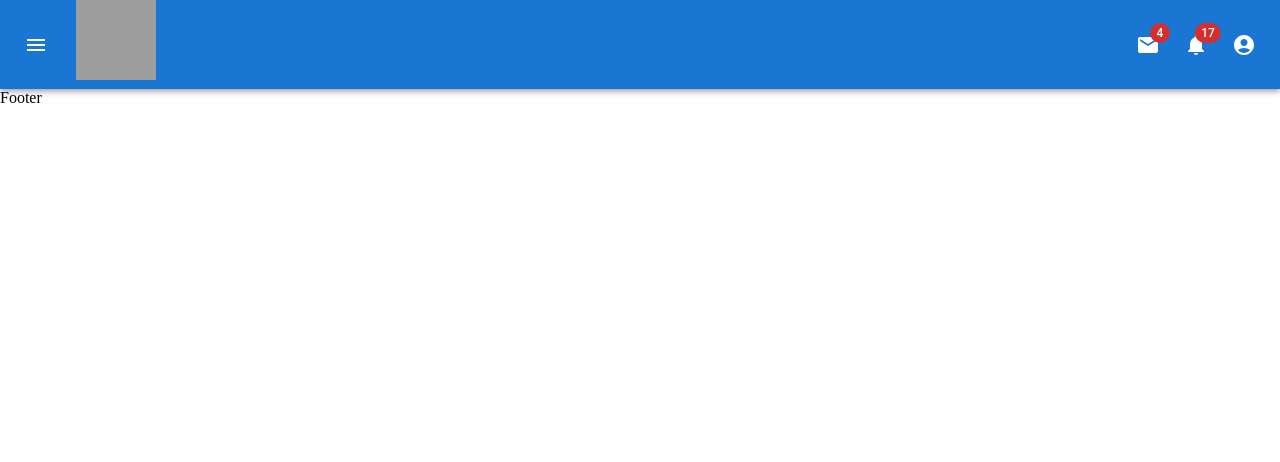
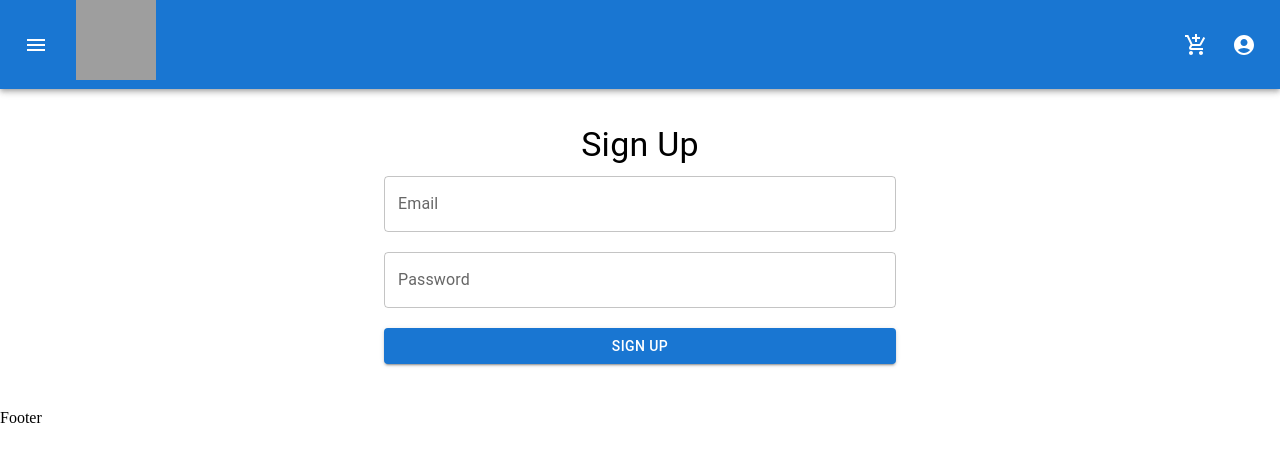
Before and after one commit to pakalosdaniil/project, a React (Create React App) app: page /signup in a window 1280 px wide. Before the commit this address had no page. Shown: the top 462 px of the page. Built offline with nearby package versions, Linux system fonts and the light colour scheme; no server answers; grey boxes are pictures that could not be loaded.

Commit message:
LogIn form

```diff
--- a/package.json
+++ b/package.json
@@ -11,6 +11,7 @@
     "@testing-library/react": "^13.3.0",
     "@testing-library/user-event": "^13.5.0",
     "axios": "^0.27.2",
+    "firebase": "^9.6.0",
     "react": "^18.1.0",
     "react-dom": "^18.1.0",
     "react-router-dom": "^6.3.0",
--- a/src/Components/AddProductForm/AddProductForm.jsx
+++ b/src/Components/AddProductForm/AddProductForm.jsx
@@ -26,6 +26,7 @@ const AddProductFrom = () => {
     createProduct(newProduct);
     navigate("/products");
   }
+
   return (
     <Container maxWidth="sm">
       <Box
--- /dev/null
+++ b/src/Components/Cart/Cart.jsx
@@ -0,0 +1,7 @@
+import React from "react";
+
+const Cart = () => {
+  return <div>cart</div>;
+};
+
+export default Cart;
--- a/src/Components/Header/Header.jsx
+++ b/src/Components/Header/Header.jsx
@@ -13,8 +13,12 @@ import AccountCircle from "@mui/icons-material/AccountCircle";
 import MailIcon from "@mui/icons-material/Mail";
 import NotificationsIcon from "@mui/icons-material/Notifications";
 import MoreIcon from "@mui/icons-material/MoreVert";
+import { authContext } from "../../contexts/authContext";
+import { Link } from "@mui/material";
+import AddShoppingCartIcon from "@mui/icons-material/AddShoppingCart";
 
 export default function PrimarySearchAppBar() {
+  const { currentUser, logOut } = React.useContext(authContext);
   const [anchorEl, setAnchorEl] = React.useState(null);
   const [mobileMoreAnchorEl, setMobileMoreAnchorEl] = React.useState(null);
 
@@ -54,8 +58,28 @@ export default function PrimarySearchAppBar() {
       }}
       open={isMenuOpen}
       onClose={handleMenuClose}>
-      <MenuItem onClick={handleMenuClose}>Profile</MenuItem>
-      <MenuItem onClick={handleMenuClose}>My account</MenuItem>
+      {currentUser ? (
+        <MenuItem onClick={handleMenuClose}>{currentUser.email}</MenuItem>
+      ) : null}
+
+      {currentUser ? (
+        <MenuItem
+          onClick={() => {
+            handleMenuClose();
+            logOut();
+          }}>
+          Logout
+        </MenuItem>
+      ) : (
+        <Link href="/login">
+          <MenuItem
+            onClick={() => {
+              handleMenuClose();
+            }}>
+            Log In
+          </MenuItem>
+        </Link>
+      )}
     </Menu>
   );
 
@@ -136,18 +160,10 @@ export default function PrimarySearchAppBar() {
           <Box sx={{ display: { xs: "none", md: "flex" } }}>
             <IconButton
               size="large"
-              aria-label="show 4 new mails"
-              color="inherit">
-              <Badge badgeContent={4} color="error">
-                <MailIcon />
-              </Badge>
-            </IconButton>
-            <IconButton
-              size="large"
               aria-label="show 17 new notifications"
               color="inherit">
-              <Badge badgeContent={17} color="error">
-                <NotificationsIcon />
+              <Badge badgeContent={0} color="error">
+                <AddShoppingCartIcon />
               </Badge>
             </IconButton>
             <IconButton
--- a/src/Components/LoginForm/LoginForm.jsx
+++ b/src/Components/LoginForm/LoginForm.jsx
@@ -1,42 +1,57 @@
-import { Box, Button, TextField, Typography } from '@mui/material';
-import React, { useState } from 'react';
+import { Alert, Box, Button, TextField, Typography } from "@mui/material";
+import React, { useContext, useState } from "react";
+import { useNavigate } from "react-router-dom";
+import { authContext } from "../../contexts/authContext";
 
 const LoginForm = () => {
-    const [email, setEmail] = useState('')
-    const [password, setPassword] = useState('')
-    function handleValues () {
-        let user = {
-            email,
-            password
+  const { logIn, error } = useContext(authContext);
+  const navigate = useNavigate();
+  const [email, setEmail] = useState("");
+  const [password, setPassword] = useState("");
+  function handleValues() {
+    if (!email || !password) {
+      alert("Please fill all the fields");
+      return;
     }
-        console.log(user);
+    logIn(email, password, navigate);
   }
 
   return (
-        <Box display={"flex"} flexDirection={'column'} alignItems={"center"} justifyContent="center" height={"40vh"}>
-
+    <Box
+      display={"flex"}
+      flexDirection={"column"}
+      alignItems={"center"}
+      justifyContent="center"
+      height={"40vh"}>
       <Typography variant="h4" component="h2">
-           Login </Typography>
+        Login{" "}
+      </Typography>
+      {error ? <Alert severity="error">{error}</Alert> : null}
 
       <TextField
         value={email}
-           onChange={(e)=> setEmail(e.target.value)}
-           style={{width: '40%', margin:"10px"}}
+        onChange={e => setEmail(e.target.value)}
+        style={{ width: "40%", margin: "10px" }}
         id="outlined-basic"
         label="Email"
-           variant="outlined" />
+        variant="outlined"
+      />
 
       <TextField
         value={password}
-           onChange={(e)=> setPassword(e.target.value)}
-           style={{width: '40%', margin:"10px"}}
+        onChange={e => setPassword(e.target.value)}
+        style={{ width: "40%", margin: "10px" }}
         id="outlined-basic"
         label="Password"
-           variant="outlined" />
+        variant="outlined"
+      />
 
-           <Button onClick={handleValues}
-           style={{width: '40%', margin:"10px"}}
-           variant="contained">Log In</Button>
+      <Button
+        onClick={handleValues}
+        style={{ width: "40%", margin: "10px" }}
+        variant="contained">
+        Log In
+      </Button>
     </Box>
   );
 };
--- a/src/Components/SignInFrom/SignInForm.jsx
+++ b/src/Components/SignInFrom/SignInForm.jsx
@@ -1,44 +1,60 @@
-import { Box, Button, TextField, Typography } from '@mui/material';
-import React, { useState } from 'react';
+import { Alert, Box, Button, TextField, Typography } from "@mui/material";
+import React, { useContext, useState } from "react";
+import { useNavigate } from "react-router-dom";
+import { authContext } from "../../contexts/authContext";
 
-const SignInForm = () => {
-    const [email, setEmail] = useState('')
-    const [password, setPassword] = useState('')
-    function handleValues () {
-        let user = {
-            email,
-            password
+const SignUpForm = () => {
+  const { signUp, error } = useContext(authContext);
+  const navigate = useNavigate();
+  const [email, setEmail] = useState("");
+  const [password, setPassword] = useState("");
+  function handleValues() {
+    signUp(email, password);
+    {
+      if (!email || !password) {
+        alert("Please fill all the fields");
+        return;
       }
-        console.log(user);
     }
-
+    signUp(email, password, navigate("/products"));
+  }
   return (
-        <Box display={"flex"} flexDirection={'column'} alignItems={"center"} justifyContent="center" height={"40vh"}>
-
+    <Box
+      display={"flex"}
+      flexDirection={"column"}
+      alignItems={"center"}
+      justifyContent="center"
+      height={"40vh"}>
       <Typography variant="h4" component="h2">
-           Sign In </Typography>
-
+        Sign Up
+      </Typography>
+      {error ? <Alert severity="error">{error}</Alert> : null}
       <TextField
         value={email}
-           onChange={(e)=> setEmail(e.target.value)}
-           style={{width: '40%', margin:"10px"}}
+        onChange={e => setEmail(e.target.value)}
+        style={{ width: "40%", margin: "10px" }}
         id="outlined-basic"
         label="Email"
-           variant="outlined" />
+        variant="outlined"
+      />
 
       <TextField
         value={password}
-           onChange={(e)=> setPassword(e.target.value)}
-           style={{width: '40%', margin:"10px"}}
+        onChange={e => setPassword(e.target.value)}
+        style={{ width: "40%", margin: "10px" }}
         id="outlined-basic"
         label="Password"
-           variant="outlined" />
+        variant="outlined"
+      />
 
-           <Button onClick={handleValues}
-           style={{width: '40%', margin:"10px"}}
-           variant="contained">Sign In</Button>
+      <Button
+        onClick={handleValues}
+        style={{ width: "40%", margin: "10px" }}
+        variant="contained">
+        Sign Up
+      </Button>
     </Box>
   );
 };
 
-export default SignInForm;
+export default SignUpForm;
--- a/src/Routing.js
+++ b/src/Routing.js
@@ -1,23 +1,25 @@
-import React from 'react';
-import { BrowserRouter, Route, Router, Routes } from 'react-router-dom';
-import AddProductForm from './Components/AddProductForm/AddProductForm';
-import EditProductForm from './Components/EditProductForm/EditProductForm';
-import LoginForm from './Components/LoginForm/LoginForm';
-import ProductDetails from './Components/ProductDetails/ProductDetails';
-import ProductsLists from './Components/ProductsList/ProductsLists';
-import SignInForm from './Components/SignInFrom/SignInForm';
+import React from "react";
+import { BrowserRouter, Route, Router, Routes } from "react-router-dom";
+import AddProductForm from "./Components/AddProductForm/AddProductForm";
+import Cart from "./Components/Cart/Cart";
+import EditProductForm from "./Components/EditProductForm/EditProductForm";
+import LoginForm from "./Components/LoginForm/LoginForm";
+import ProductDetails from "./Components/ProductDetails/ProductDetails";
+import ProductsLists from "./Components/ProductsList/ProductsLists";
+import SignUpForm from "./Components/SignInFrom/SignInForm";
 
 const Routing = () => {
   return (
     <div>
       <BrowserRouter>
         <Routes>
-                <Route path='/login' element={<LoginForm/>}/>
-                <Route path='/signin' element={<SignInForm/>}/>
-                <Route path='/add-product' element={<AddProductForm/>}/>
-                <Route path='/products' element={<ProductsLists/>}/>
-                <Route path='/products/:id' element={<ProductDetails/>}/>
-                <Route path='/edit/:id' element={<EditProductForm/>}/>
+          <Route path="/login" element={<LoginForm />} />
+          <Route path="/signup" element={<SignUpForm />} />
+          <Route path="/add-product" element={<AddProductForm />} />
+          <Route path="/products" element={<ProductsLists />} />
+          <Route path="/products/:id" element={<ProductDetails />} />
+          <Route path="/edit/:id" element={<EditProductForm />} />
+          <Route path="/cart" element={<Cart />} />
         </Routes>
       </BrowserRouter>
     </div>
--- /dev/null
+++ b/src/contexts/authContext.js
@@ -0,0 +1,47 @@
+import React, { useEffect, useState } from "react";
+import fire from "../fire";
+
+export const authContext = React.createContext();
+
+const AuthContextProvider = ({ children }) => {
+  const [currentUser, setCurrentUser] = useState("");
+  const [error, setError] = useState("");
+
+  function signUp(email, password, navigate) {
+    return fire
+      .auth()
+      .createUserWithEmailAndPassword(email, password)
+      .then(() => navigate("/login"))
+      .catch(err => setError(err.message));
+  }
+
+  function logIn(email, password, navigate) {
+    fire
+      .auth()
+      .signInWithEmailAndPassword(email, password)
+      .then(() => navigate("/products"))
+      .catch(err => setError(err.message));
+  }
+
+  function logOut() {
+    fire.auth().signOut();
+  }
+
+  function authListener() {
+    fire.auth().onAuthStateChanged(user => {
+      if (user) {
+        setCurrentUser(user);
+      } else {
+        setCurrentUser("");
+      }
+    });
+  }
+  useEffect(authListener, []);
+  return (
+    <authContext.Provider value={{ currentUser, error, signUp, logIn, logOut }}>
+      {children}
+    </authContext.Provider>
+  );
+};
+
+export default AuthContextProvider;
--- /dev/null
+++ b/src/fire.js
@@ -0,0 +1,14 @@
+import fire from "firebase/compat/app";
+import "firebase/compat/app";
+import "firebase/compat/auth";
+
+const firebaseConfig = {
+  apiKey: "AIzaSyA8LpTQL1NqwILf3YIBOeZvE4wFyf2VSKw",
+  authDomain: "react-fire-auth-27cf7.firebaseapp.com",
+  projectId: "react-fire-auth-27cf7",
+  storageBucket: "react-fire-auth-27cf7.appspot.com",
+  messagingSenderId: "718294247706",
+  appId: "1:718294247706:web:61e9eb8b116b9a6f3a64a3",
+};
+
+export default fire.initializeApp(firebaseConfig);
```
Also changed, not shown: src/App.js (+14 -12 lines), 1 other file (tests, documents, lock files or other folders). Lines whose indentation alone changed are shown as unchanged.
